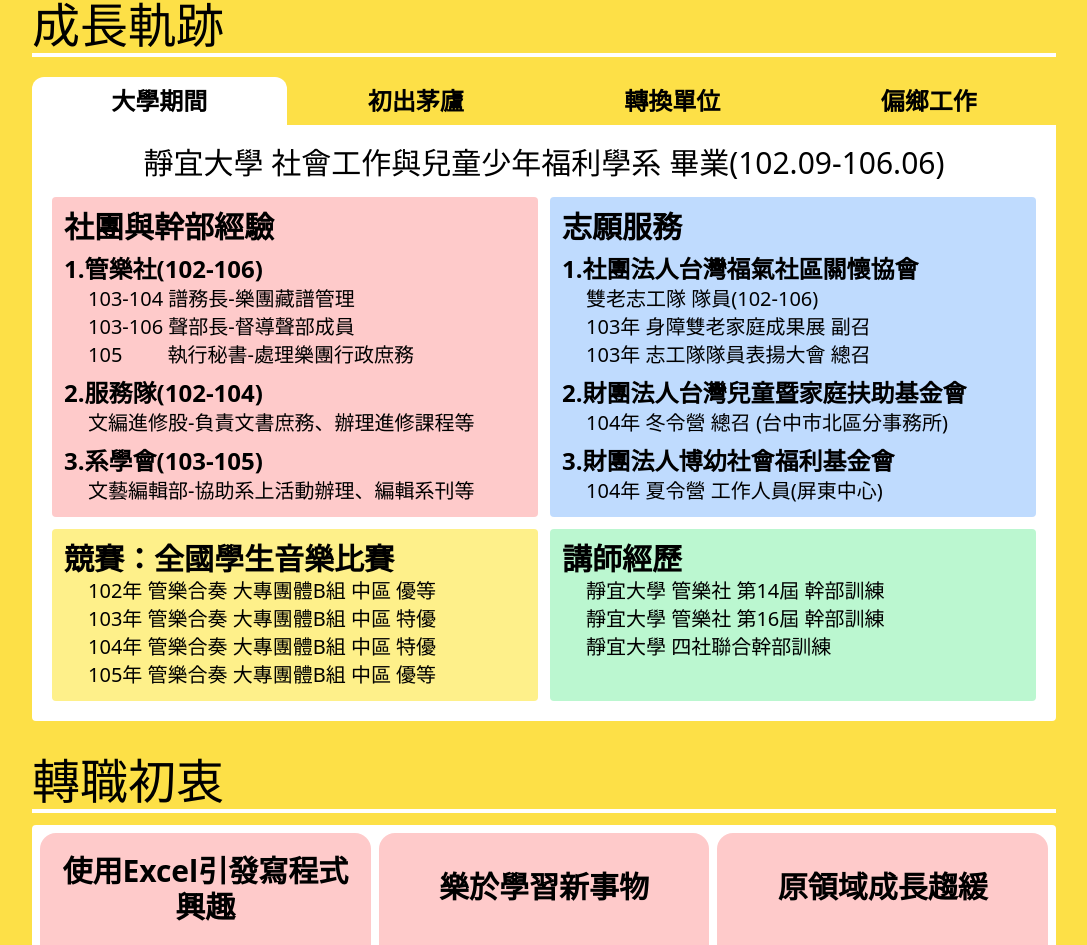
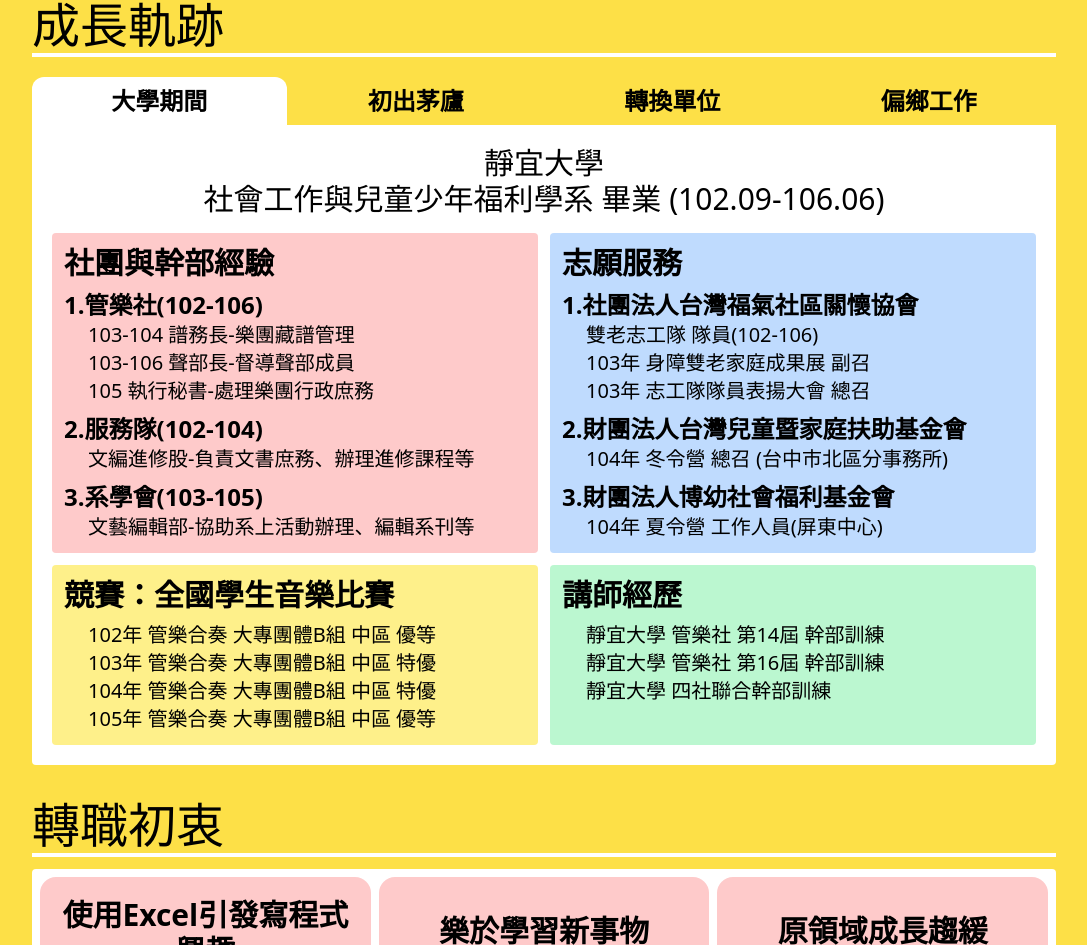
Before and after one commit to SaxYuan/MyPersonalWebsite, a Vue app: page / in a window 1280 px wide. Shown: the part 897-1842 px from the top of the page, without its empty margins (96-1183 px from the left). Built offline with nearby package versions, Linux system fonts and the light colour scheme.

Commit message:
0505
1.成長軌跡區塊-組件完成

```diff
--- a/src/App.vue
+++ b/src/App.vue
@@ -1,6 +1,9 @@
 <script>
 import myNav from './components/myNav.vue';
 import workTabs from './components/workTabs.vue';
+import workDetailsTitle from './components/workDetailsTitle.vue';
+import schoolDetailsContent from './components/schoolDetailsContent.vue';
+import workDetailsContent from './components/workDetailsContent.vue';
 import github from '@/assets/img/icon-github.png';
 import CSS from '@/assets/img/icon-CSS.png';
 import HTML from '@/assets/img/icon-HTML.png';
@@ -18,6 +21,9 @@ export default {
   components: {
     myNav,
     workTabs,
+    workDetailsTitle,
+    schoolDetailsContent,
+    workDetailsContent,
   },
   data() {
     return {
@@ -34,6 +40,162 @@ export default {
         { title: '轉換單位', tabOrder: 3 },
         { title: '偏鄉工作', tabOrder: 4 },
       ],
+      schoolExperiences: {
+        club: [
+          {
+            title: '1.管樂社(102-106)',
+            details: [
+              '103-104 譜務長-樂團藏譜管理',
+              '103-106 聲部長-督導聲部成員',
+              '105       執行秘書-處理樂團行政庶務'
+            ]
+          },
+          {
+            title: '2.服務隊(102-104)',
+            details: [
+              '文編進修股-負責文書庶務、辦理進修課程等',
+            ]
+          },
+          {
+            title: '3.系學會(103-105)',
+            details: [
+              '文藝編輯部-協助系上活動辦理、編輯系刊等',
+            ]
+          }
+        ],
+        volunteer: [
+          {
+            title: '1.社團法人台灣福氣社區關懷協會',
+            details: [
+              '雙老志工隊 隊員(102-106)',
+              '103年 身障雙老家庭成果展 副召',
+              '103年 志工隊隊員表揚大會 總召'
+            ]
+          },
+          {
+            title: '2.財團法人台灣兒童暨家庭扶助基金會',
+            details: [
+              '104年 冬令營 總召 (台中市北區分事務所)',
+            ]
+          },
+          {
+            title: '3.財團法人博幼社會福利基金會',
+            details: [
+              '104年 夏令營 工作人員(屏東中心)',
+            ]
+          },
+        ],
+        competition: [
+          {
+            details: [
+              '102年 管樂合奏 大專團體B組 中區 優等',
+              '103年 管樂合奏 大專團體B組 中區 特優',
+              '104年 管樂合奏 大專團體B組 中區 特優',
+              '105年 管樂合奏 大專團體B組 中區 優等',
+            ]
+          }
+        ],
+        teacher: [
+          {
+            details: [
+              '靜宜大學 管樂社 第14屆 幹部訓練',
+              '靜宜大學 管樂社 第16屆 幹部訓練',
+              '靜宜大學 四社聯合幹部訓練'
+            ]
+          }
+        ],
+      },
+      workExperiences: {
+        first: {
+          workContent: [
+            { title: '1.協助住民日常生活照顧(如翻身、移位、排泄、進食、身體清潔等)' }
+          ],
+          challenges: [
+            {
+              title: '1.照顧技巧與知識不足',
+              details: [
+                '社工養成較少提及照顧技巧、疾病，因此初期花費許多時間在學習照顧技巧及常見疾病與應對的知識。'
+              ]
+            },
+            {
+              title: '2.輪班制度及與同事間的合作',
+              details: [
+                '機構為輪班制，因此需熟悉各班別的工作流程，且因共事的同事不固定，因此需要有良好的默契，才能在突發狀況發生時能及時應變處理。'
+              ]
+            },
+            {
+              title: '3.需與跨專業人員溝通',
+              details: [
+                '當有個別住民狀況需要與醫事人員(如護理師、物理治療師、營養師等)討論時，需描述狀況詳細予醫事人員，才能進行有效的討論。'
+              ]
+            }
+          ],
+          achievements: [
+            { title: '1.扎實的照顧技巧' },
+            { title: '2.瞭解常見疾病與如何應對' },
+            { title: '3.與跨專業人員的溝通' },
+            { title: '4.臨機應變的能力' }
+          ]
+        },
+        second: {
+          workContent: [
+            { title: '至案家提供個案所需的長照服務(如:身體清潔、餐食照顧、陪同就醫、陪伴服務、日常生活照顧等)' }
+          ],
+          challenges: [
+            {
+              title: '1.個別化的服務',
+              details: [
+                '居家服務需依照案家需求提供照顧服務，因此沒有固定的工作流程，需在每次的服務中因著個案的回饋進行調整，以滿足個案的需求。'
+              ]
+            },
+            {
+              title: '2.需有獨立思考判斷的能力',
+              details: [
+                '因僅自己至案家服務，若發生突發事件，需判斷狀況是否能獨自處理，或是需要回報團隊等待指示。'
+              ]
+            }
+          ],
+          achievements: [
+            { title: '1.提供以人為本的照顧服務' },
+            { title: '2.培養見微知著的能力' },
+            { title: '3.訓練獨立思考的能力' },
+          ]
+        },
+        third: {
+          workContent: [
+            { title: '1.至案家與個案及家屬討論及擬定照顧計畫' },
+            { title: '2.協助案家連結所需的長照服務或其他社會資源' },
+            { title: '3.定期追蹤服務使用狀況(每月電訪、每半年家訪)' },
+            { title: '4.監督服務單位服務狀況' },
+            { title: '5.異常事件與申訴處理' },
+          ],
+          challenges: [
+            {
+              title: '1.偏鄉幅員遼闊且資源缺乏',
+              details: [
+                '單位位於台中市和平區，因幅員遼闊，所以交通的時間成本增加許多，也因此較少單位願意提供服務。'
+              ]
+            },
+            {
+              title: '2.跨部門、跨單位、跨專業的整合與溝通',
+              details: [
+                '個管員需與主管機關(衛生局)、服務單位、案家等多方溝通協調，以確保個案使用服務的權益。'
+              ]
+            },
+            {
+              title: '3.高壓的工作',
+              details: [
+                '為確保個案權益，個管員需在三天內完成訪視、照顧計畫撰寫及審核、資源連結等工作，此外每月需追蹤所有主責個案的狀況(約150-160案，合理案量為120案)，因此需要在高壓力下完成工作。'
+              ]
+            },
+          ],
+          achievements: [
+            { title: '1.良好的時間管理能力' },
+            { title: '2.發現問題與需求能力' },
+            { title: '3.溝通協調能力' },
+          ]
+        },
+      },
       yScrollValue: '',
       github,
       CSS,
@@ -113,7 +275,6 @@ export default {
       <span class="font-bold text-2xl md:mt-1 md:text-3xl xl:text-4xl xl:mt-0 cursor-pointer hover:text-red-500"
         @click="goToAnchor('#homePage')">Bo-Yuan's Website</span>
       <myNav :items="navItems" />
-
     </div>
   </header>
 
@@ -122,205 +283,44 @@ export default {
     <h1 class="text-4xl text-center sm:text-start mt-3 sm:text-5xl scroll-mt-32 md:scroll-mt-24" id="work">成長軌跡</h1>
     <hr class="border-2 border-white mt-1 ">
 
-    <!-- 時間點頁籤 -->
     <workTabs :items="workTabs" @update:rule="updateRule" />
 
-    <!-- !關於我內容 -->
     <div class="bg-white mt-2 sm:mt-0 h-auto w-auto p-5 rounded sm:rounded-t-none">
-      <!-- !在學期間  -->
+      <!-- 大學期間  -->
       <div v-if="rule === 1">
-        <h4 class="text-xl sm:text-3xl text-center">靜宜大學 <br class="md:hidden">社會工作與兒童少年福利學系 畢業(102.09-106.06)</h4>
-
+        <workDetailsTitle title="靜宜大學" content="社會工作與兒童少年福利學系 畢業" years="(102.09-106.06)" required />
         <div class="grid gap-x-3 gap-y-3 grid-cols-1 md:grid-cols-2 mt-4">
-          <section class="flex flex-col bg-red-200 p-3 rounded">
-            <h2 class="text-3xl font-black">社團與幹部經驗</h2>
-            <h3 class="text-2xl mt-2 font-semibold">1.管樂社(102-106)</h3>
-            <span class="ml-6 text-xl">103-104 譜務長-樂團藏譜管理</span>
-            <span class="ml-6 text-xl">103-106 聲部長-督導聲部成員</span>
-            <span class="ml-6 text-xl">105 &ensp;&ensp;&ensp;&ensp;執行秘書-處理樂團行政庶務</span>
-
-            <h3 class="text-2xl mt-2 font-semibold">2.服務隊(102-104)</h3>
-            <span class="ml-6 text-xl">文編進修股-負責文書庶務、辦理進修課程等</span>
-
-            <h3 class="text-2xl mt-2 font-semibold">3.系學會(103-105)</h3>
-            <span class="ml-6 text-xl">文藝編輯部-協助系上活動辦理、編輯系刊等</span>
-          </section>
-
-          <section class="flex flex-col bg-blue-200 p-3 rounded">
-            <h2 class="text-3xl font-black">志願服務</h2>
-            <h3 class="text-2xl mt-2 font-semibold">1.社團法人台灣福氣社區關懷協會</h3>
-            <span class="ml-6 text-xl">雙老志工隊 隊員(102-106)</span>
-            <span class="ml-6 text-xl">103年 身障雙老家庭成果展 副召</span>
-            <span class="ml-6 text-xl">103年 志工隊隊員表揚大會 總召</span>
-
-            <h3 class="text-2xl mt-2 font-semibold">2.財團法人台灣兒童暨家庭扶助基金會</h3>
-            <span class="ml-6 text-xl">104年 冬令營 總召 (台中市北區分事務所)</span>
-
-            <h3 class="text-2xl mt-2 font-semibold">3.財團法人博幼社會福利基金會</h3>
-            <span class="ml-6 text-xl">104年 夏令營 工作人員(屏東中心)</span>
-          </section>
-
-          <section class="flex flex-col bg-yellow-200 p-3 rounded">
-            <h2 class="text-3xl font-black">競賽：全國學生音樂比賽</h2>
-            <span class="ml-6 text-xl">102年 管樂合奏 大專團體B組 中區 優等</span>
-            <span class="ml-6 text-xl">103年 管樂合奏 大專團體B組 中區 特優</span>
-            <span class="ml-6 text-xl">104年 管樂合奏 大專團體B組 中區 特優</span>
-            <span class="ml-6 text-xl">105年 管樂合奏 大專團體B組 中區 優等</span>
-          </section>
-
-          <section class="flex flex-col bg-green-200 p-3 rounded">
-            <h2 class="text-3xl font-black">講師經歷</h2>
-            <span class="ml-6 text-xl">靜宜大學 管樂社 第14屆 幹部訓練</span>
-            <span class="ml-6 text-xl">靜宜大學 管樂社 第16屆 幹部訓練</span>
-            <span class="ml-6 text-xl">靜宜大學 四社聯合幹部訓練</span>
-          </section>
+          <schoolDetailsContent :title="'社團與幹部經驗'" :bgColor="'bg-red-200'" :experiences="schoolExperiences.club" />
+          <schoolDetailsContent :title="'志願服務'" :bgColor="'bg-blue-200'" :experiences="schoolExperiences.volunteer" />
+          <schoolDetailsContent :title="'競賽：全國學生音樂比賽'" :bgColor="'bg-yellow-200'"
+            :experiences="schoolExperiences.competition" />
+          <schoolDetailsContent :title="'講師經歷'" :bgColor="'bg-green-200'" :experiences="schoolExperiences.teacher" />
         </div>
       </div>
 
-      <!-- !初出茅廬 -->
+      <!-- 初出茅廬 -->
       <div v-else-if="rule === 2">
-        <h4 class="text-2xl sm:text-3xl text-center mb-4">仁馨護理之家 <br class="md:hidden">照顧服務員 <br
-            class="md:hidden">(106.08-108.04)</h4>
-        <div class=" grid gap-y-3">
-          <section class="bg-yellow-200 p-3 sm:flex rounded">
-            <div class="flex justify-center items-center border-b-2 border-gray-400 sm:border-r-4 sm:border-b-0">
-              <h2 class="text-2xl sm:text-3xl font-black sm:w-[80px] text-center">工作內容</h2>
-            </div>
-            <div class="flex-auto ml-3">
-              <h3 class="text-xl sm:text-2xl mt-2 font-semibold">1.協助住民日常生活照顧(如翻身、移位、排泄、進食、身體清潔等)</h3>
-              <h3 class="text-xl sm:text-2xl mt-2 font-semibold">2.協助住民參與機構活動</h3>
-            </div>
-          </section>
-
-          <section class="bg-red-200 p-3 sm:flex rounded">
-            <div class="flex justify-center items-center border-b-2 border-gray-400 sm:border-r-4 sm:border-b-0">
-              <h2 class="text-2xl sm:text-3xl font-black sm:w-[80px] text-center">困境挑戰</h2>
-            </div>
-            <div class="flex-auto ml-3">
-              <h3 class="text-xl sm:text-2xl mt-2 font-semibold">1.照顧技巧與知識不足</h3>
-              <div class="px-4">
-                <span class="text-xl">社工養成較少提及照顧技巧、疾病，因此初期花費許多時間在學習照顧技巧及常見疾病與應對的知識。</span>
-              </div>
-              <h3 class="text-xl sm:text-2xl mt-2 font-semibold">2.輪班制度及與同事間的合作</h3>
-              <div class="px-4">
-                <span class="text-xl">機構為輪班制，因此需熟悉各班別的工作流程，且因共事的同事不固定，因此需要有良好的默契，才能在突發狀況發生時能及時應變處理。</span>
-              </div>
-              <h3 class="text-xl sm:text-2xl mt-2 font-semibold">3.需與跨專業人員溝通</h3>
-              <div class="px-4">
-                <span class="text-xl">當有個別住民狀況需要與醫事人員(如護理師、物理治療師、營養師等)討論時，需描述狀況詳細予醫事人員，才能進行有效的討論。</span>
-              </div>
-            </div>
-          </section>
-
-          <section class="bg-green-200 p-3 sm:flex rounded">
-            <div class="flex justify-center items-center border-b-2 border-gray-400 sm:border-r-4 sm:border-b-0">
-              <h2 class="text-2xl sm:text-3xl font-black sm:w-[80px] text-center">收穫</h2>
-            </div>
-            <div class="flex-auto ml-3">
-              <h3 class="text-xl sm:text-2xl mt-2 font-semibold">1.扎實的照顧技巧</h3>
-              <h3 class="text-xl sm:text-2xl mt-2 font-semibold">2.瞭解常見疾病與如何應對</h3>
-              <h3 class="text-xl sm:text-2xl mt-2 font-semibold">3.與跨專業人員的溝通</h3>
-              <h3 class="text-xl sm:text-2xl mt-2 font-semibold">4.臨機應變的能力</h3>
-            </div>
-          </section>
-        </div>
+        <workDetailsTitle class=" " title="仁馨護理之家" content="照顧服務員" years="(106.08-108.04)" required />
+        <workDetailsContent :title="'工作內容'" :bgColor="'bg-yellow-200'" :items="workExperiences.first.workContent" />
+        <workDetailsContent :title="'困境挑戰'" :bgColor="'bg-red-200'" :items="workExperiences.first.challenges" />
+        <workDetailsContent :title="'收穫'" :bgColor="'bg-green-200'" :items="workExperiences.first.achievements" />
       </div>
 
-      <!-- !初出茅廬2 -->
+      <!-- 初出茅廬2 -->
       <div v-else-if="rule === 3">
-        <h4 class="text-2xl sm:text-3xl text-center mb-4">美家人力資源股份有限公司 <br class="md:hidden">照顧服務員 <br
-            class="md:hidden">(108.05-110.02)</h4>
-        <div class=" grid gap-y-3">
-
-          <section class="bg-yellow-200 p-3 sm:flex rounded">
-            <div class="flex justify-center items-center border-b-2 border-gray-400 sm:border-r-4 sm:border-b-0">
-              <h2 class="text-2xl sm:text-3xl font-black sm:w-[80px] text-center">工作內容</h2>
-            </div>
-            <div class="flex-auto ml-3">
-              <h3 class="text-xl sm:text-2xl mt-2 font-semibold">至案家提供個案所需的長照服務(如:身體清潔、餐食照顧、陪同就醫、陪伴服務、日常生活照顧等)</h3>
-            </div>
-          </section>
-
-          <section class="bg-red-200 p-3 sm:flex rounded">
-            <div class="flex justify-center items-center border-b-2 border-gray-400 sm:border-r-4 sm:border-b-0">
-              <h2 class="text-2xl sm:text-3xl font-black sm:w-[80px] text-center">困境挑戰</h2>
-            </div>
-            <div class="flex-auto ml-3">
-              <h3 class="text-xl sm:text-2xl mt-2 font-semibold">1.個別化的服務</h3>
-              <div class="px-4">
-                <span class="text-xl">居家服務需依照案家需求提供照顧服務，因此沒有固定的工作流程，需在每次的服務中因著個案的回饋進行調整，以滿足個案的需求。</span>
-              </div>
-              <h3 class="text-xl sm:text-2xl mt-2 font-semibold">2.需有獨立思考判斷的能力</h3>
-              <div class="px-4">
-                <span class="text-xl">因僅自己至案家服務，若發生突發事件，需判斷狀況是否能獨自處理，或是需要回報團隊等待指示。</span>
-              </div>
-            </div>
-          </section>
-
-          <section class="bg-green-200 p-3 sm:flex rounded">
-            <div class="flex justify-center items-center border-b-2 border-gray-400 sm:border-r-4 sm:border-b-0">
-              <h2 class="text-2xl sm:text-3xl font-black sm:w-[80px] text-center">收穫</h2>
-            </div>
-            <div class="flex-auto ml-3">
-              <h3 class="text-xl sm:text-2xl mt-2 font-semibold">1.提供以人為本的照顧服務</h3>
-              <h3 class="text-xl sm:text-2xl mt-2 font-semibold">2.培養見微知著的能力</h3>
-              <h3 class="text-xl sm:text-2xl mt-2 font-semibold">3.訓練獨立思考的能力</h3>
-            </div>
-          </section>
-        </div>
+        <workDetailsTitle class=" " title="美家人力資源股份有限公司" content="照顧服務員" years="(108.05-110.02)" required />
+        <workDetailsContent :title="'工作內容'" :bgColor="'bg-yellow-200'" :items="workExperiences.second.workContent" />
+        <workDetailsContent :title="'困境挑戰'" :bgColor="'bg-red-200'" :items="workExperiences.second.challenges" />
+        <workDetailsContent :title="'收穫'" :bgColor="'bg-green-200'" :items="workExperiences.second.achievements" />
       </div>
 
-      <!-- !初出茅廬3 -->
+      <!-- 初出茅廬3 -->
       <div v-else-if="rule === 4">
-        <h4 class="text-2xl sm:text-3xl text-center mb-4">有限責任台灣伯拉罕共生照顧勞動合作社私立伯拉罕居家長照機構<br>個案管理員 <br
-            class="md:hidden">(110.02-112.06)</h4>
-        <div class=" grid gap-y-3">
-          <section class="bg-yellow-200 p-3 sm:flex rounded">
-            <div class="flex justify-center items-center border-b-2 border-gray-400 sm:border-r-4 sm:border-b-0">
-              <h2 class="text-2xl sm:text-3xl font-black sm:w-[80px] text-center">工作內容</h2>
-            </div>
-            <div class="flex-auto ml-3">
-              <h3 class="text-xl sm:text-2xl mt-2 font-semibold">1.至案家與個案及家屬討論及擬定照顧計畫</h3>
-              <h3 class="text-xl sm:text-2xl mt-2 font-semibold">2.協助案家連結所需的長照服務或其他社會資源</h3>
-              <h3 class="text-xl sm:text-2xl mt-2 font-semibold">3.定期追蹤服務使用狀況(每月電訪、每半年家訪)</h3>
-              <h3 class="text-xl sm:text-2xl mt-2 font-semibold">4.監督服務單位服務狀況</h3>
-              <h3 class="text-xl sm:text-2xl mt-2 font-semibold">5.異常事件與申訴處理</h3>
-            </div>
-          </section>
-
-          <section class="bg-red-200 p-3 sm:flex rounded">
-            <div class="flex justify-center items-center border-b-2 border-gray-400 sm:border-r-4 sm:border-b-0">
-              <h2 class="text-2xl sm:text-3xl font-black sm:w-[80px] text-center">困境挑戰</h2>
-            </div>
-            <div class="flex-auto ml-3">
-              <h3 class="text-xl sm:text-2xl mt-2 font-semibold">1.偏鄉幅員遼闊且資源缺乏</h3>
-              <div class="px-4">
-                <span class="text-xl">單位位於台中市和平區，因幅員遼闊，所以交通的時間成本增加許多，也因此較少單位願意提供服務。</span>
-              </div>
-              <h3 class="text-xl sm:text-2xl mt-2 font-semibold">2.跨部門、跨單位、跨專業的整合與溝通</h3>
-              <div class="px-4">
-                <span class="text-xl">個管員需與主管機關(衛生局)、服務單位、案家等多方溝通協調，以確保個案使用服務的權益。</span>
-              </div>
-              <h3 class="text-xl sm:text-2xl mt-2 font-semibold">3.高壓的工作</h3>
-              <div class="px-4">
-                <span
-                  class="text-xl">為確保個案權益，個管員需在三天內完成訪視、照顧計畫撰寫及審核、資源連結等工作，此外每月需追蹤所有主責個案的狀況(約150-160案，合理案量為120案)，因此需要在高壓力下完成工作。
-                </span>
-              </div>
-            </div>
-          </section>
-
-          <section class="bg-green-200 p-3 sm:flex rounded">
-            <div class="flex justify-center items-center border-b-2 border-gray-400 sm:border-r-4 sm:border-b-0">
-              <h2 class="text-2xl sm:text-3xl font-black sm:w-[80px] text-center">收穫</h2>
-            </div>
-            <div class="flex-auto ml-3">
-              <h3 class="text-xl sm:text-2xl mt-2 font-semibold">1.時間管理能力</h3>
-              <h3 class="text-xl sm:text-2xl mt-2 font-semibold">2.發現問題與需求能力</h3>
-              <h3 class="text-xl sm:text-2xl mt-2 font-semibold">3.溝通表達的能力</h3>
-            </div>
-          </section>
-        </div>
+        <workDetailsTitle class=" " title="有限責任台灣伯拉罕共生照顧勞動合作社私立伯拉罕居家長照機構" content="個案管理員" years="(110.02-112.06)"
+          required />
+        <workDetailsContent :title="'工作內容'" :bgColor="'bg-yellow-200'" :items="workExperiences.third.workContent" />
+        <workDetailsContent :title="'困境挑戰'" :bgColor="'bg-red-200'" :items="workExperiences.third.challenges" />
+        <workDetailsContent :title="'收穫'" :bgColor="'bg-green-200'" :items="workExperiences.third.achievements" />
       </div>
     </div>
 
@@ -353,7 +353,6 @@ export default {
             能遊刃有餘地處理工作事務，並能獨自帶領新進人員，自覺成長速度已趨緩。
           </div>
         </div>
-
       </div>
     </section>
 
@@ -533,11 +532,6 @@ export default {
   padding: 2% 10%;
 }
 
-/* 頁籤點擊顯示效果 */
-/* .active {
-  background-color: white;
-} */
-
 /* 卡片旋轉效果 */
 .back {
   transform: rotateY(-180deg);
--- /dev/null
+++ b/src/components/schoolDetailsContent.vue
@@ -0,0 +1,19 @@
+<template>
+  <section :class="bgColor + ' p-3 rounded'">
+    <h2 class="text-3xl font-black">{{ title }}</h2>
+    <template v-for="(experience, index) in experiences" :key="index">
+      <h3 class="text-2xl mt-2 font-semibold">{{ experience.title }}</h3>
+      <div v-for="(detail, detailIndex) in experience.details" :key="detailIndex" class="ml-6 text-xl">{{ detail }}</div>
+    </template>
+  </section>
+</template>
+
+<script>
+export default {
+  props: {
+    title: String,
+    bgColor: String,
+    experiences: Array
+  }
+}
+</script>
--- /dev/null
+++ b/src/components/workDetailsContent.vue
@@ -0,0 +1,29 @@
+<template>
+  <div class="grid gap-y-3 mt-4">
+    <section :class="bgColor + ' p-3 sm:flex rounded'">
+      <div class="flex justify-center items-center border-b-2 border-gray-400 sm:border-r-4 sm:border-b-0">
+        <h2 class="text-2xl sm:text-3xl font-black sm:w-[80px] text-center">{{ title }}</h2>
+      </div>
+      <div class="flex-auto ml-3">
+        <template v-for="(item, index) in items" :key="index">
+          <h3 class="text-xl sm:text-2xl mt-2 font-semibold">{{ item.title }}</h3>
+          <template v-if="item.details">
+            <div v-for="(detail, detailIndex) in item.details" :key="detailIndex" class="px-4">
+              <span class="text-xl">{{ detail }}</span>
+            </div>
+          </template>
+        </template>
+      </div>
+    </section>
+  </div>
+</template>
+
+<script>
+export default {
+  props: {
+    title: String,
+    bgColor: String,
+    items: Object,
+  }
+}
+</script>
--- /dev/null
+++ b/src/components/workDetailsTitle.vue
@@ -0,0 +1,24 @@
+<template>
+  <div>
+    <h4 class="text-xl sm:text-3xl text-center">
+      {{ title }} <br>
+      {{ content }} <br class="md:hidden" v-if="required">
+      {{ years }}
+    </h4>
+  </div>
+</template>
+
+<script>
+export default {
+  props: {
+    title: String,
+    content: String,
+    years: String,
+    required: {
+      type: Boolean,
+      default: false,
+    },
+  },
+}
+</script>
+<style scoped></style>
```
Also changed, not shown: 6 other files (tests, documents, lock files or other folders).
